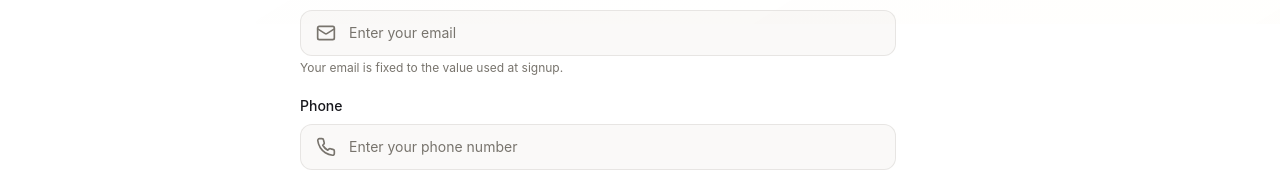
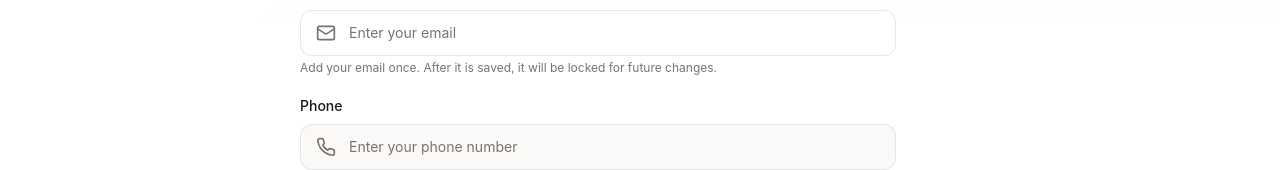
Before and after one commit to workwizardsinnovationsofficial/kirnagram-frontend, a React (Vite) app: page /edit-profile in a window 1280 px wide. Shown: the part 776-946 px from the top of the page. Built offline with nearby package versions, Linux system fonts and the light colour scheme; no server answers; sample sign-in values are in the browser's storage.

Commit message:
edit-profile-edit

```diff
--- a/src/pages/EditProfile.tsx
+++ b/src/pages/EditProfile.tsx
@@ -155,6 +155,7 @@ const EditProfile = (): JSX.Element => {
   const isUsernameChanged = (formData.username || "").trim() !== (initialUsernameRef.current || "").trim();
   const isEmailChanged = (formData.email || "").trim().toLowerCase() !== (initialEmailRef.current || "").trim().toLowerCase();
   const isPublicIdChanged = (formData.publicId || "").trim().toLowerCase() !== (initialPublicIdRef.current || "").trim().toLowerCase();
+  const hasExistingEmail = Boolean((initialEmailRef.current || "").trim());
   const isNameChangeBlocked = isNameChanged && fullNameCooldownDays > 0;
   const requiresOtp = false;
   const requiresEmailOtp = false;
@@ -1244,6 +1245,7 @@ const EditProfile = (): JSX.Element => {
       if (response.ok) {
         initialNameRef.current = (formData.name || "").trim();
         initialPhoneRef.current = formData.phone || "";
+        initialEmailRef.current = (formData.email || "").trim().toLowerCase();
         setOtpVerified(true);
         setOtpSent(false);
         setOtpCode("");
@@ -1893,15 +1895,18 @@ const EditProfile = (): JSX.Element => {
               <input
                 name="email"
                 value={formData.email}
-                readOnly
-                disabled
+                readOnly={!hasExistingEmail}
+                disabled={hasExistingEmail}
+                onChange={handleChange}
                 type="email"
                 placeholder="Enter your email"
-                className="w-full pl-12 pr-4 py-3 rounded-xl text-sm placeholder:text-muted-foreground transition-all bg-muted/30 border border-border/60 text-muted-foreground cursor-not-allowed"
+                className={`w-full pl-12 pr-4 py-3 rounded-xl text-sm placeholder:text-muted-foreground transition-all border border-border/60 ${hasExistingEmail ? "bg-muted/30 text-muted-foreground cursor-not-allowed" : "bg-background/80 text-foreground focus:outline-none focus:ring-2 focus:ring-primary/50 focus:border-primary/50"}`}
               />
             </div>
             <p className="mt-1 text-xs text-muted-foreground">
-              Your email is fixed to the value used at signup.
+              {hasExistingEmail
+                ? "This email is locked after it has been saved once."
+                : "Add your email once. After it is saved, it will be locked for future changes."}
             </p>
           </div>
           <div>
```
